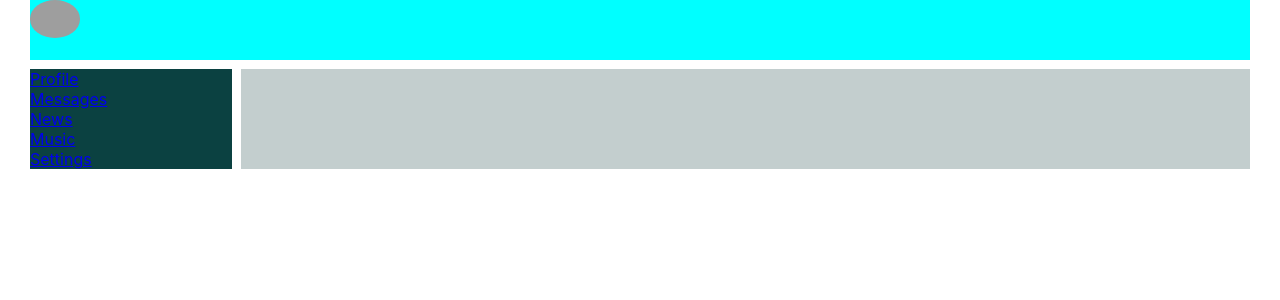
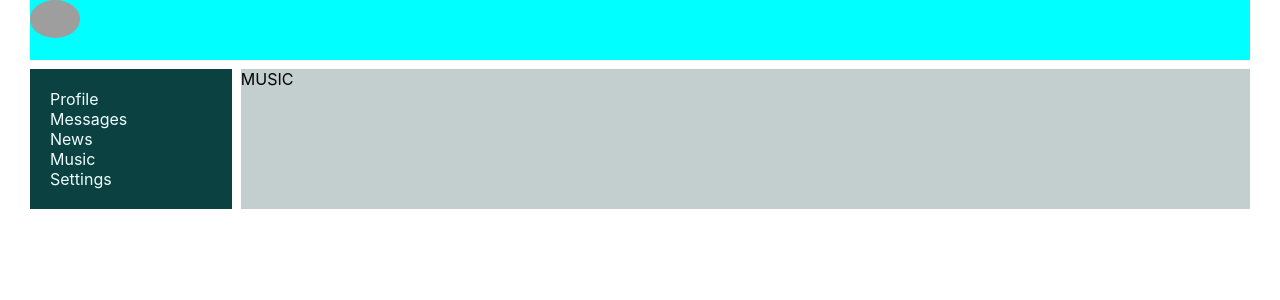
Before and after one commit to BayelChieftain/BayelChieftain.github.io, a React (Create React App) app: page /music in a window 1280 px wide. Shown: the top 300 px of the page. Built offline with nearby package versions, Linux system fonts and the light colour scheme; grey boxes are pictures that could not be loaded.

Commit message:
add 3 new component + routing pages

```diff
--- a/src/App.js
+++ b/src/App.js
@@ -6,6 +6,9 @@ import Profile from './componets/Profile/MypostsDir/Post/Profile';
 import Dialog from './componets/Dialogs/Dialogs';
 
 import {BrowserRouter, Routes, Route} from "react-router-dom";
+import Setting from './componets/Setting/Setting';
+import News from './componets/News/News';
+import Music from './componets/Music/Music';
 
 
 const App = () => {
@@ -21,6 +24,9 @@ const App = () => {
       <Routes>
       <Route path='/dialog' element={<Dialog />}/>
       <Route path='/profile' element={<Profile />}/>
+      <Route path='/news' element={<News />}/>
+      <Route path='/music' element={<Music />}/>
+      <Route path='/settings' element={<Setting />}/>
       </Routes>
 
       </div>
--- /dev/null
+++ b/src/componets/Music/Music.jsx
@@ -0,0 +1,12 @@
+import React from "react";
+// import c from './Music.module.css'
+
+const Music = (props) => {
+    return (
+    <div>
+        MUSIC
+    </div>
+    )
+}
+
+export default Music;
--- a/src/componets/Navbar/Navbar.jsx
+++ b/src/componets/Navbar/Navbar.jsx
@@ -1,22 +1,23 @@
 import React from "react";
 import classes from './Navbar.module.css'
+import { NavLink } from "react-router-dom";
 
 const Navbar = () => {
     return  <nav className={classes.nav}>
     <div>
-       <a href="/profile">Profile</a>
+       <NavLink to="/profile">Profile</NavLink>
       </div>
       <div>
-       <a href="/dialog">Messages</a>
+       <NavLink to="/dialog">Messages</NavLink>
       </div>
       <div>
-       <a href="/news">News</a>
+       <NavLink to="/news">News</NavLink>
       </div>
       <div>
-       <a href="/music">Music</a>
+       <NavLink to="/music">Music</NavLink>
       </div>
       <div>
-       <a href="/settings">Settings</a>
+       <NavLink to="/settings">Settings</NavLink>
       </div>
     </nav>
 }
--- a/src/componets/Navbar/Navbar.module.css
+++ b/src/componets/Navbar/Navbar.module.css
@@ -1,8 +1,14 @@
 .nav {
   grid-area: n;
   background-color: rgb(11, 65, 65);
+  padding: 20px;
 }
 
-.a {
+.nav a {
   color: azure;
+  cursor: pointer;
+  text-decoration: none;
 }
+.nav a:focus {
+  color: rgb(251, 255, 0);
+}
--- /dev/null
+++ b/src/componets/News/News.jsx
@@ -0,0 +1,12 @@
+import React from "react";
+// import c from './News.module.css'
+
+const News = (props) => {
+    return (
+    <div>
+        News
+    </div>
+    )
+}
+
+export default News;
--- /dev/null
+++ b/src/componets/Setting/Setting.jsx
@@ -0,0 +1,12 @@
+import React from "react";
+// import c from './Setting.module.css'
+
+const Setting = (props) => {
+    return (
+    <div>
+        Setting
+    </div>
+    )
+}
+
+export default Setting;
```
Also changed, not shown: src/componets/Music/Music.module.css (added), src/componets/News/News.module.css (added), src/componets/Setting/Setting.module.css (added).
